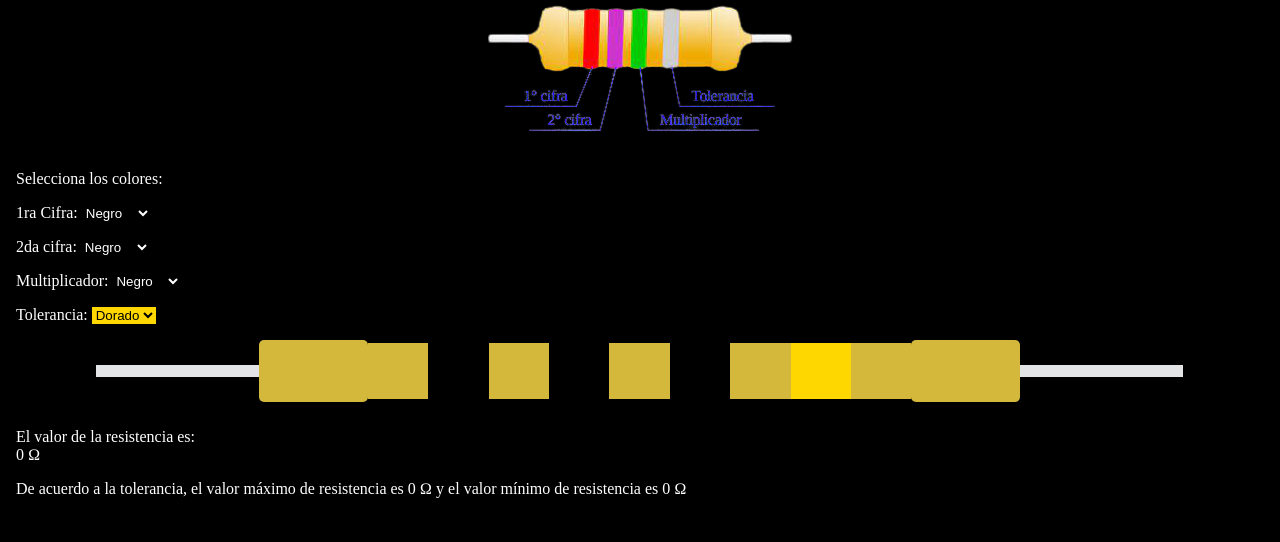
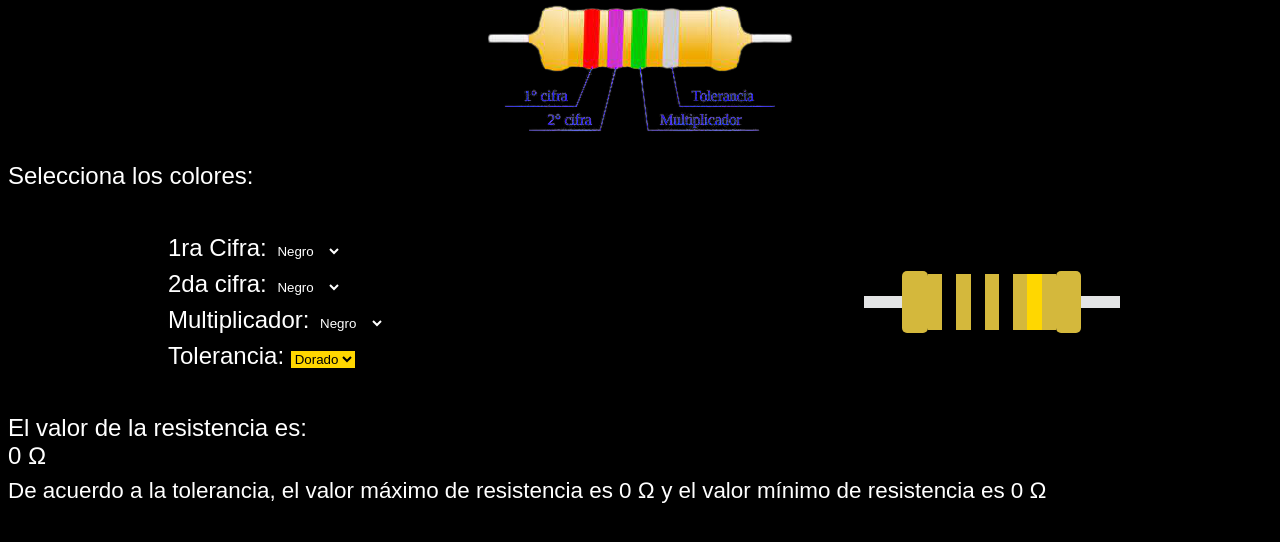
Before and after one commit to RomanPinelo/calculadora_resistencias, a plain HTML site: page index.html in a window 1280 px wide. Shown: the part 74-616 px from the top of the page. Drawn offline with Linux system fonts and the light colour scheme.

Commit message:
desktop view

```diff
--- a/index.html
+++ b/index.html
@@ -79,7 +79,7 @@
     </div>
 
     <p>El valor de la resistencia es: <span id="resistorValue"></span></p>
-    <p id="resistorTolerance"></p>
+    <p class="resisToler" id="resistorTolerance"></p>
 
     <script src="./script.js"></script>
   </body>
--- a/style.css
+++ b/style.css
@@ -9,6 +9,7 @@ body {
   background-color: #000;
   color: #fff;
   overflow-x: hidden;
+  font-family: Arial, Helvetica, sans-serif;
 }
 
 h1 {
@@ -134,3 +135,33 @@ span {
   width: 5.55%;
   height: 90%;
 }
+
+@media screen and (min-width: 1000px) {
+  body {
+    overflow: hidden;
+  }
+
+  .container {
+    display: flex;
+    justify-content: space-around;
+    align-items: center;
+  }
+
+  .container__data {
+    width: 30%;
+  }
+
+  .container__picture {
+    width: 20%;
+    margin: 0;
+  }
+
+  p {
+    font-size: 1.5rem;
+    margin: 0.5rem;
+  }
+
+  .resisToler {
+    font-size: 1.4rem;
+  }
+}
```
